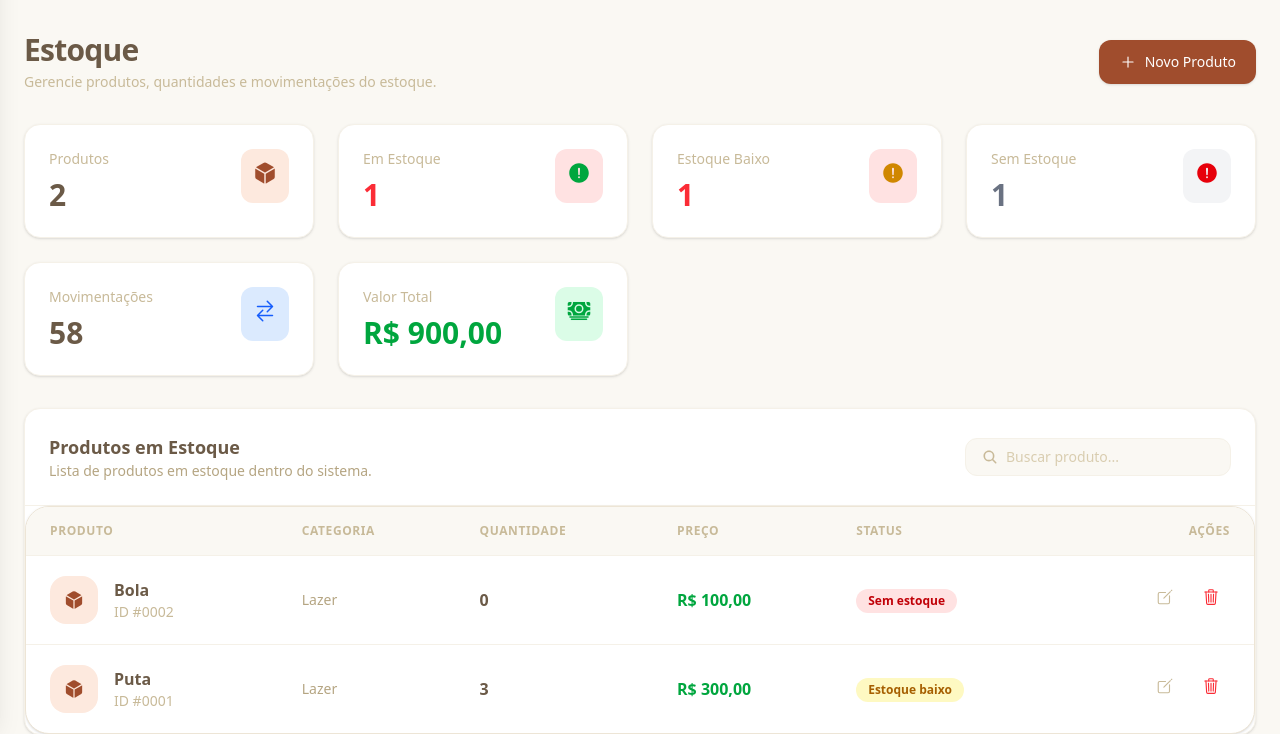
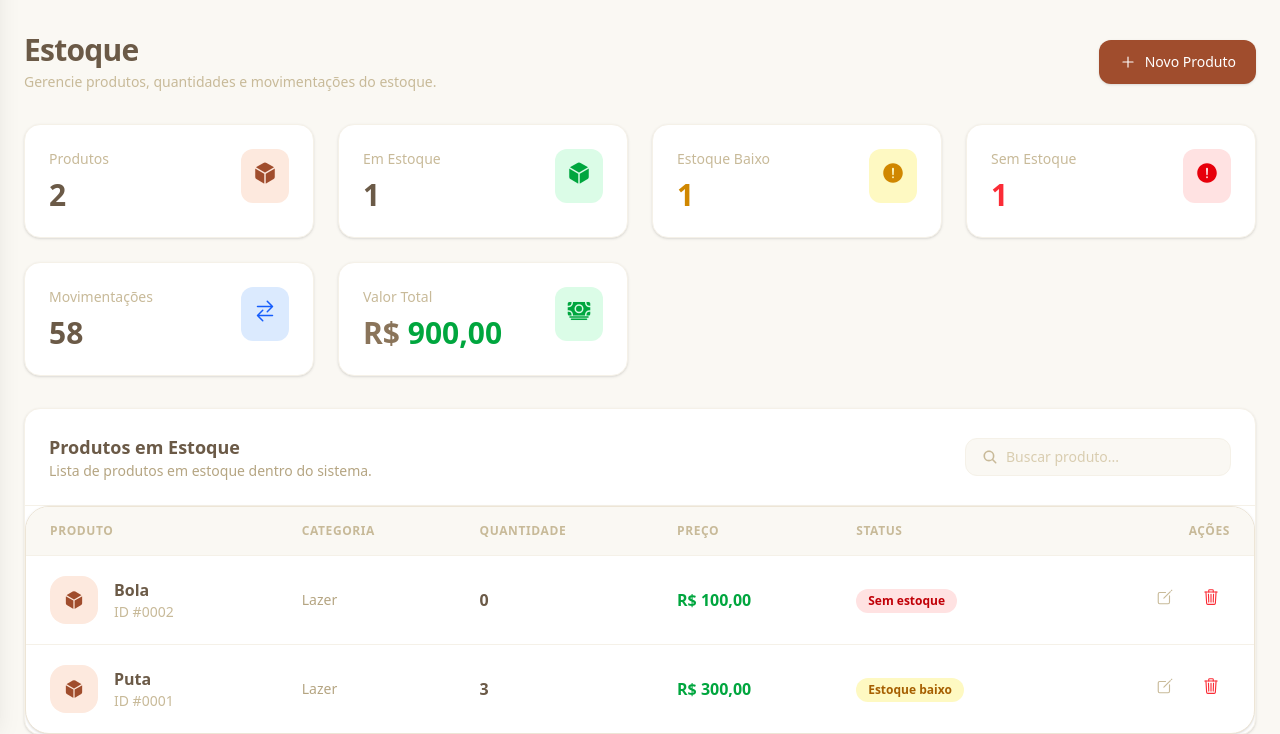
Before and after one commit to Joao-Valerio/Estoque, a Django app: page /estoque/ in a window 1280 px wide. Shown: the part 81-815 px from the top of the page. Run offline with Django 5.2, Linux system fonts and the light colour scheme; data comes from the database, SQL or seed files in the repository; style sheets or scripts are compiled from the project's sources.

Commit message:
style: estilizando melhor os cards

```diff
--- a/website/templates/estoque.html
+++ b/website/templates/estoque.html
@@ -85,15 +85,15 @@
                         Em Estoque
                     </p>
 
-                    <h2 class="text-3xl font-bold text-red-500">
+                    <h2 class="text-3xl font-bold text-sand-900">
                         {{ em_estoque_count|default:"0" }}
                     </h2>
 
                 </div>
 
-                <div class="rounded-xl bg-red-100 p-3">
+                <div class="rounded-xl bg-green-100 p-3">
 
-                    <ion-icon name="alert-circle" class="text-2xl text-green-600"></ion-icon>
+                    <ion-icon name="cube" class="text-2xl text-green-600"></ion-icon>
 
                 </div>
 
@@ -112,13 +112,13 @@
                         Estoque Baixo
                     </p>
 
-                    <h2 class="text-3xl font-bold text-red-500">
+                    <h2 class="text-3xl font-bold text-yellow-600">
                         {{ estoque_baixo_count|default:"0" }}
                     </h2>
 
                 </div>
 
-                <div class="rounded-xl bg-red-100 p-3">
+                <div class="rounded-xl bg-yellow-100 p-3">
 
                     <ion-icon name="alert-circle" class="text-2xl text-yellow-600"></ion-icon>
 
@@ -138,13 +138,13 @@
                         Sem Estoque
                     </p>
 
-                    <h2 class="text-3xl font-bold text-gray-500">
+                    <h2 class="text-3xl font-bold text-red-500">
                         {{ sem_estoque_count|default:"0" }}
                     </h2>
 
                 </div>
 
-                <div class="rounded-xl bg-gray-100 p-3">
+                <div class="rounded-xl bg-red-100 p-3">
 
                     <ion-icon name="alert-circle" class="text-2xl text-red-600"></ion-icon>
 
@@ -192,8 +192,8 @@
                         Valor Total
                     </p>
 
-                    <h2 class="text-3xl font-bold text-green-600">
-                        R$ {{ valor_total|floatformat:2 }}
+                    <h2 class="text-3xl font-bold">
+                        <span class="text-sand-800">R$ </span><span class="text-green-600">{{ valor_total|floatformat:2 }}</span>
                     </h2>
 
                 </div>
```
